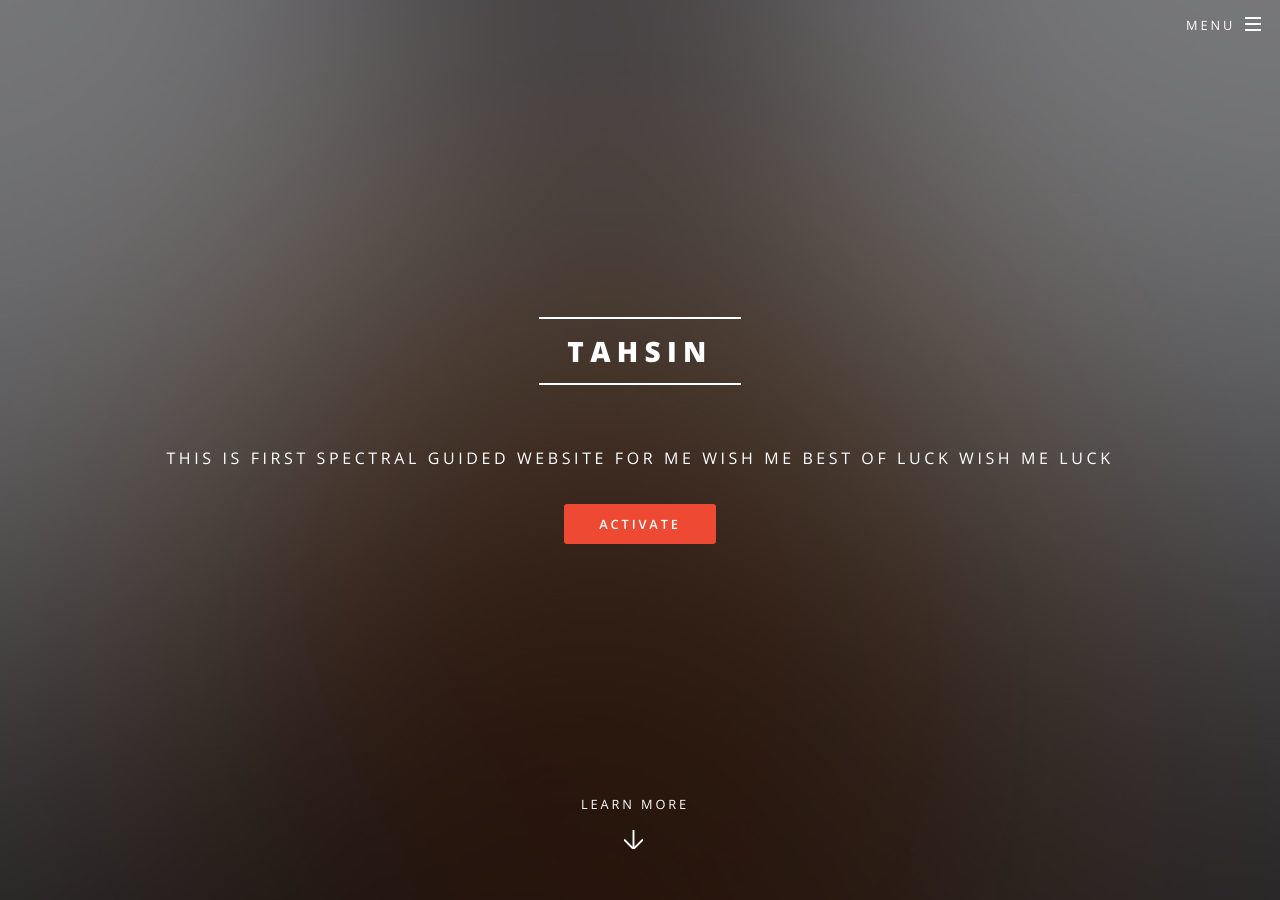
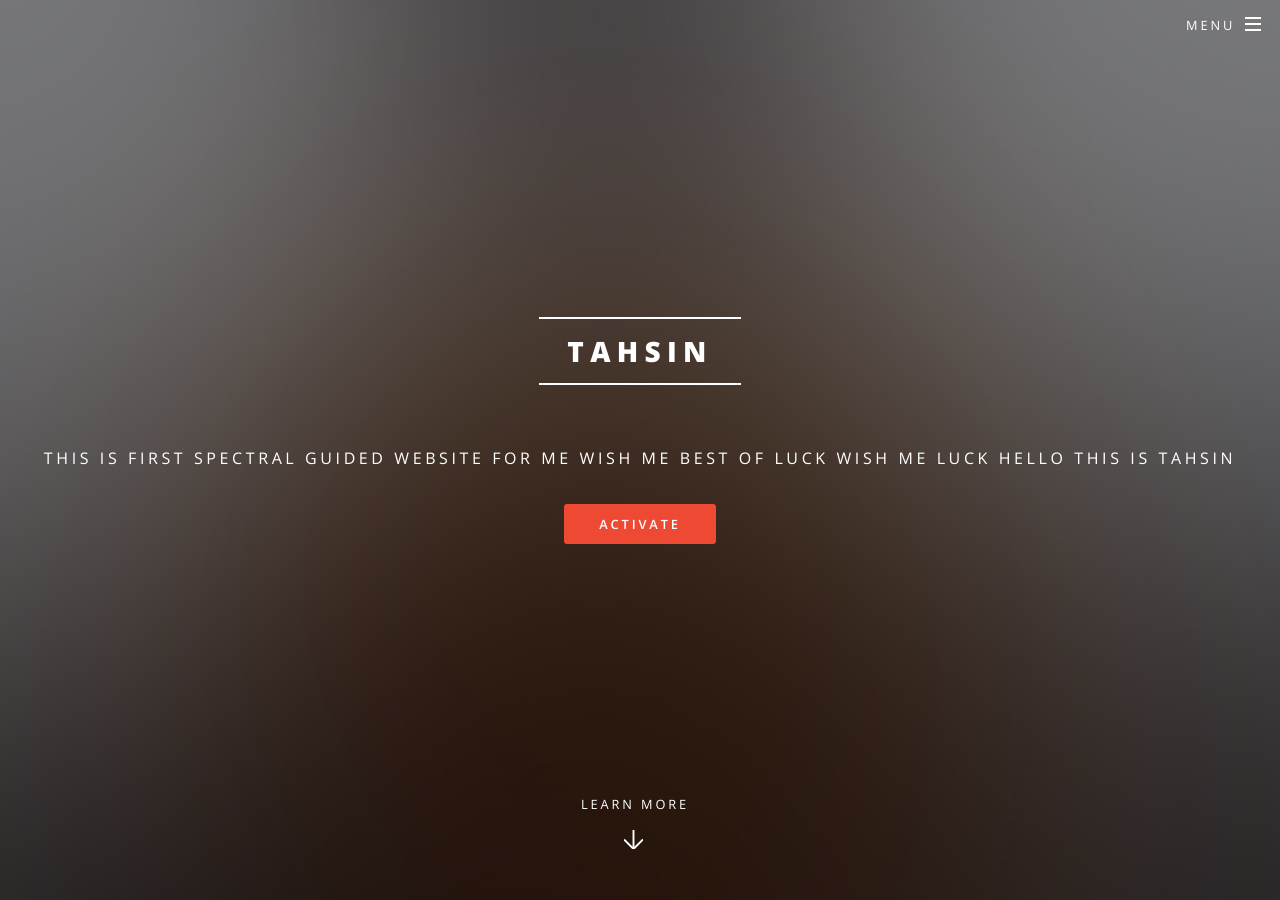
Before and after one commit to tahsinkhann/tahsinkhann.github.io, a Jekyll site: the page built from index.html, in a window 1280 px wide and 900 px high. Built offline with Jekyll 4.4.1, drawn with Linux system fonts in a browser that asks for light colours.

Commit message:
Add Spectral theme

```diff
--- a/_config.yml
+++ b/_config.yml
@@ -7,6 +7,7 @@ description: |
   This is first spectral guided website for me
   wish me best of luck
   Wish me luck
+  hello this is tahsin
 owner: Tahsin Khane # or company name
 first_published: 2025 # if migrating another site, the year of your first publish
 email: tahsinkhan570@gmail.com
```
Also changed, not shown: 1 other file.
